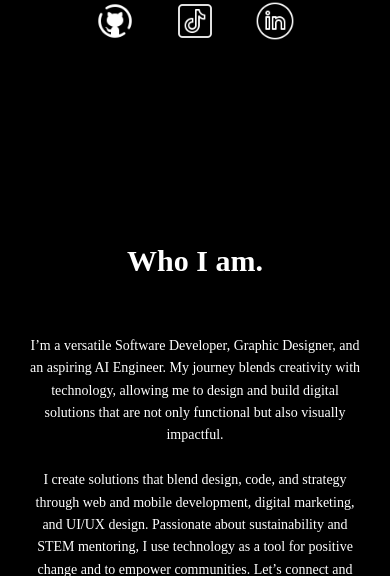
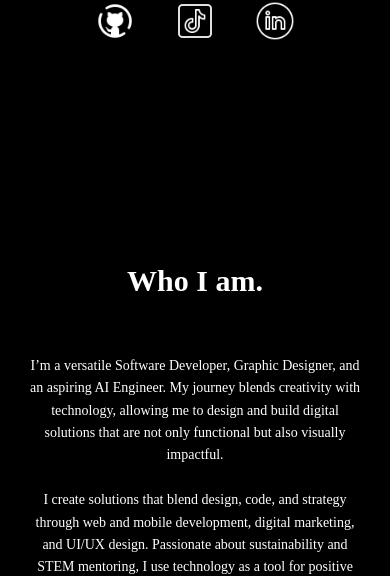
Before and after one commit to Polymathh/myportfoilio, a Django app: page / in a window 390 px wide. Shown: the part 601-1177 px from the top of the page. Run offline with Django 5.2, Linux system fonts and the light colour scheme; data comes from the database, SQL or seed files in the repository.

Commit message:
initial commit

```diff
--- a/portfolio_project/main/static/css/styles.css
+++ b/portfolio_project/main/static/css/styles.css
@@ -131,7 +131,7 @@ nav ul li a:hover { color: #00FF00; } .hero{ text-align: center; padding: 6rem 2
 
     /* * About Section */
     .about { padding: 2rem 5%; align-items: center; display: flex; flex-direction: column; gap:20px; padding-bottom: 60px; }
-    .about h2{ text-align: center; padding-top: 60px; padding-bottom: 30px; font-size: 30px;}
+    .about h2{ text-align: center; padding-top: 60px; padding-bottom: 30px; font-size: 30px; margin-top: 20px;}
     .about p { margin:0 auto; width: 100%; text-align:center; font-size: 14px; font-weight: 400; }
     .images { margin-left: 20px; width: 100%; display: grid; grid-template-columns: max-content max-content; gap: 11px; padding-top: 90px; justify-content: center;}
     .left img { margin-top:30.5px; width: 190px; height: 250px; border-radius: 35px; object-fit: cover; }
```
